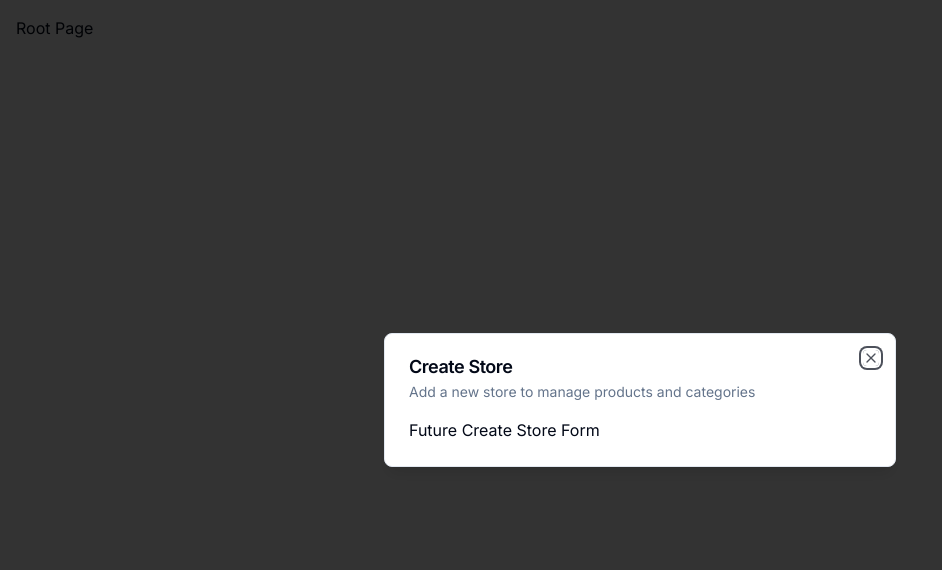
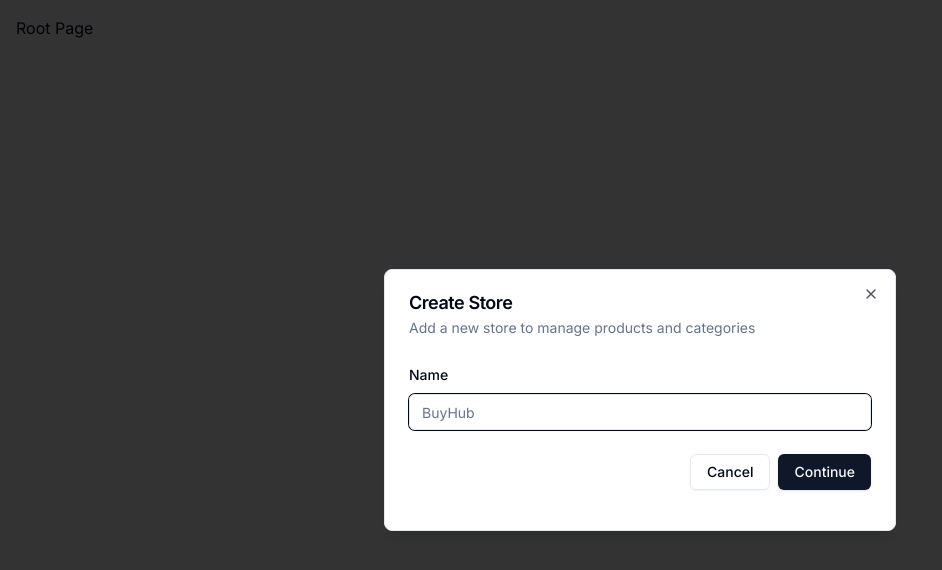
Before and after one commit to ManavChauhan1/BuyHub-Admin, a Next.js app: page / in a window 1280 px wide. Shown: the top 570 px of the page, without its empty margins (0-942 px from the left). Built offline with nearby package versions, Linux system fonts and the light colour scheme.

Commit message:
Form Component for Admin created

```diff
--- a/components/modals/store-modal.tsx
+++ b/components/modals/store-modal.tsx
@@ -1,10 +1,34 @@
 "use client";
+
+import { z } from "zod";
+import { useForm } from "react-hook-form";
+import { zodResolver } from "@hookform/resolvers/zod"
 
 import { useStoreModal } from "@/hooks/use-store-modal";
 import { Modal } from "@/components/ui/modal";
+import { Form, FormControl, FormField, FormItem, FormLabel, FormMessage } from "@/components/ui/form";
+import { Input } from "@/components/ui/input";
+import { Button } from "@/components/ui/button";
+
+const formSchema = z.object({
+    name: z.string().min(1),
+});
+
 
 export const StoreModal = () =>{
     const storeModal = useStoreModal();
+
+    const form = useForm<z.infer<typeof formSchema>>({
+        resolver: zodResolver(formSchema),
+        defaultValues: {
+          name: "",
+        },
+      })
+
+    const onSubmit = async(values: z.infer<typeof formSchema>) => {
+        console.log(values);
+        //Todo: Create Store
+    }
 
     return (
         <Modal
@@ -13,7 +37,35 @@
             isOpen={storeModal.isOpen}
             onClose={storeModal.onClose}
         >
-            Future Create Store Form
+            <div>
+                <div className="space-y-4 py-2 pb-4">
+                    <Form{...form}>
+                        <form onSubmit={form.handleSubmit(onSubmit)}>
+                            <FormField
+                                control={form.control}
+                                name="name"
+                                render={( {field} ) => (
+                                    <FormItem>
+                                        <FormLabel>Name</FormLabel>
+                                        <FormControl>
+                                            <Input{...field} placeholder="BuyHub"/>
+                                        </FormControl>
+                                        <FormMessage />
+                                    </FormItem>
+                                )}
+                            />
+                            <div className="pt-6 space-x-2 flex items-center justify-end w-full">
+                                <Button
+                                  variant="outline"
+                                  onClick={storeModal.onClose}>
+                                    Cancel
+                                </Button>
+                                <Button type="submit">Continue</Button>
+                            </div>
+                        </form>
+                    </Form>
+                </div>
+            </div>
         </Modal>
     );
 };
--- /dev/null
+++ b/components/ui/form.tsx
@@ -0,0 +1,178 @@
+"use client"
+
+import * as React from "react"
+import * as LabelPrimitive from "@radix-ui/react-label"
+import { Slot } from "@radix-ui/react-slot"
+import {
+  Controller,
+  ControllerProps,
+  FieldPath,
+  FieldValues,
+  FormProvider,
+  useFormContext,
+} from "react-hook-form"
+
+import { cn } from "@/lib/utils"
+import { Label } from "@/components/ui/label"
+
+const Form = FormProvider
+
+type FormFieldContextValue<
+  TFieldValues extends FieldValues = FieldValues,
+  TName extends FieldPath<TFieldValues> = FieldPath<TFieldValues>
+> = {
+  name: TName
+}
+
+const FormFieldContext = React.createContext<FormFieldContextValue>(
+  {} as FormFieldContextValue
+)
+
+const FormField = <
+  TFieldValues extends FieldValues = FieldValues,
+  TName extends FieldPath<TFieldValues> = FieldPath<TFieldValues>
+>({
+  ...props
+}: ControllerProps<TFieldValues, TName>) => {
+  return (
+    <FormFieldContext.Provider value={{ name: props.name }}>
+      <Controller {...props} />
+    </FormFieldContext.Provider>
+  )
+}
+
+const useFormField = () => {
+  const fieldContext = React.useContext(FormFieldContext)
+  const itemContext = React.useContext(FormItemContext)
+  const { getFieldState, formState } = useFormContext()
+
+  const fieldState = getFieldState(fieldContext.name, formState)
+
+  if (!fieldContext) {
+    throw new Error("useFormField should be used within <FormField>")
+  }
+
+  const { id } = itemContext
+
+  return {
+    id,
+    name: fieldContext.name,
+    formItemId: `${id}-form-item`,
+    formDescriptionId: `${id}-form-item-description`,
+    formMessageId: `${id}-form-item-message`,
+    ...fieldState,
+  }
+}
+
+type FormItemContextValue = {
+  id: string
+}
+
+const FormItemContext = React.createContext<FormItemContextValue>(
+  {} as FormItemContextValue
+)
+
+const FormItem = React.forwardRef<
+  HTMLDivElement,
+  React.HTMLAttributes<HTMLDivElement>
+>(({ className, ...props }, ref) => {
+  const id = React.useId()
+
+  return (
+    <FormItemContext.Provider value={{ id }}>
+      <div ref={ref} className={cn("space-y-2", className)} {...props} />
+    </FormItemContext.Provider>
+  )
+})
+FormItem.displayName = "FormItem"
+
+const FormLabel = React.forwardRef<
+  React.ElementRef<typeof LabelPrimitive.Root>,
+  React.ComponentPropsWithoutRef<typeof LabelPrimitive.Root>
+>(({ className, ...props }, ref) => {
+  const { error, formItemId } = useFormField()
+
+  return (
+    <Label
+      ref={ref}
+      className={cn(error && "text-destructive", className)}
+      htmlFor={formItemId}
+      {...props}
+    />
+  )
+})
+FormLabel.displayName = "FormLabel"
+
+const FormControl = React.forwardRef<
+  React.ElementRef<typeof Slot>,
+  React.ComponentPropsWithoutRef<typeof Slot>
+>(({ ...props }, ref) => {
+  const { error, formItemId, formDescriptionId, formMessageId } = useFormField()
+
+  return (
+    <Slot
+      ref={ref}
+      id={formItemId}
+      aria-describedby={
+        !error
+          ? `${formDescriptionId}`
+          : `${formDescriptionId} ${formMessageId}`
+      }
+      aria-invalid={!!error}
+      {...props}
+    />
+  )
+})
+FormControl.displayName = "FormControl"
+
+const FormDescription = React.forwardRef<
+  HTMLParagraphElement,
+  React.HTMLAttributes<HTMLParagraphElement>
+>(({ className, ...props }, ref) => {
+  const { formDescriptionId } = useFormField()
+
+  return (
+    <p
+      ref={ref}
+      id={formDescriptionId}
+      className={cn("text-[0.8rem] text-muted-foreground", className)}
+      {...props}
+    />
+  )
+})
+FormDescription.displayName = "FormDescription"
+
+const FormMessage = React.forwardRef<
+  HTMLParagraphElement,
+  React.HTMLAttributes<HTMLParagraphElement>
+>(({ className, children, ...props }, ref) => {
+  const { error, formMessageId } = useFormField()
+  const body = error ? String(error?.message) : children
+
+  if (!body) {
+    return null
+  }
+
+  return (
+    <p
+      ref={ref}
+      id={formMessageId}
+      className={cn("text-[0.8rem] font-medium text-destructive", className)}
+      {...props}
+    >
+      {body}
+    </p>
+  )
+})
+FormMessage.displayName = "FormMessage"
+
+export {
+  useFormField,
+  Form,
+  FormItem,
+  FormLabel,
+  FormControl,
+  FormDescription,
+  FormMessage,
+  FormField,
+}
--- /dev/null
+++ b/components/ui/input.tsx
@@ -0,0 +1,22 @@
+import * as React from "react"
+
+import { cn } from "@/lib/utils"
+
+const Input = React.forwardRef<HTMLInputElement, React.ComponentProps<"input">>(
+  ({ className, type, ...props }, ref) => {
+    return (
+      <input
+        type={type}
+        className={cn(
+          "flex h-9 w-full rounded-md border border-input bg-transparent px-3 py-1 text-base shadow-sm transition-colors file:border-0 file:bg-transparent file:text-sm file:font-medium file:text-foreground placeholder:text-muted-foreground focus-visible:outline-none focus-visible:ring-1 focus-visible:ring-ring disabled:cursor-not-allowed disabled:opacity-50 md:text-sm",
+          className
+        )}
+        ref={ref}
+        {...props}
+      />
+    )
+  }
+)
+Input.displayName = "Input"
+
+export { Input }
--- /dev/null
+++ b/components/ui/label.tsx
@@ -0,0 +1,26 @@
+"use client"
+
+import * as React from "react"
+import * as LabelPrimitive from "@radix-ui/react-label"
+import { cva, type VariantProps } from "class-variance-authority"
+
+import { cn } from "@/lib/utils"
+
+const labelVariants = cva(
+  "text-sm font-medium leading-none peer-disabled:cursor-not-allowed peer-disabled:opacity-70"
+)
+
+const Label = React.forwardRef<
+  React.ElementRef<typeof LabelPrimitive.Root>,
+  React.ComponentPropsWithoutRef<typeof LabelPrimitive.Root> &
+    VariantProps<typeof labelVariants>
+>(({ className, ...props }, ref) => (
+  <LabelPrimitive.Root
+    ref={ref}
+    className={cn(labelVariants(), className)}
+    {...props}
+  />
+))
+Label.displayName = LabelPrimitive.Root.displayName
+
+export { Label }
--- a/package.json
+++ b/package.json
@@ -10,7 +10,9 @@
   },
   "dependencies": {
     "@clerk/nextjs": "^6.9.11",
+    "@hookform/resolvers": "^3.10.0",
     "@radix-ui/react-dialog": "^1.1.4",
+    "@radix-ui/react-label": "^2.1.1",
     "@radix-ui/react-slot": "^1.1.1",
     "class-variance-authority": "^0.7.1",
     "clsx": "^2.1.1",
@@ -18,9 +20,11 @@
     "next": "15.1.4",
     "react": "^19.0.0",
     "react-dom": "^19.0.0",
+    "react-hook-form": "^7.54.2",
     "shadcn-ui": "^0.9.4",
     "tailwind-merge": "^2.6.0",
     "tailwindcss-animate": "^1.0.7",
+    "zod": "^3.24.1",
     "zustand": "^5.0.3"
   },
   "devDependencies": {
```
Also changed, not shown: 1 other file (tests, documents, lock files or other folders).
